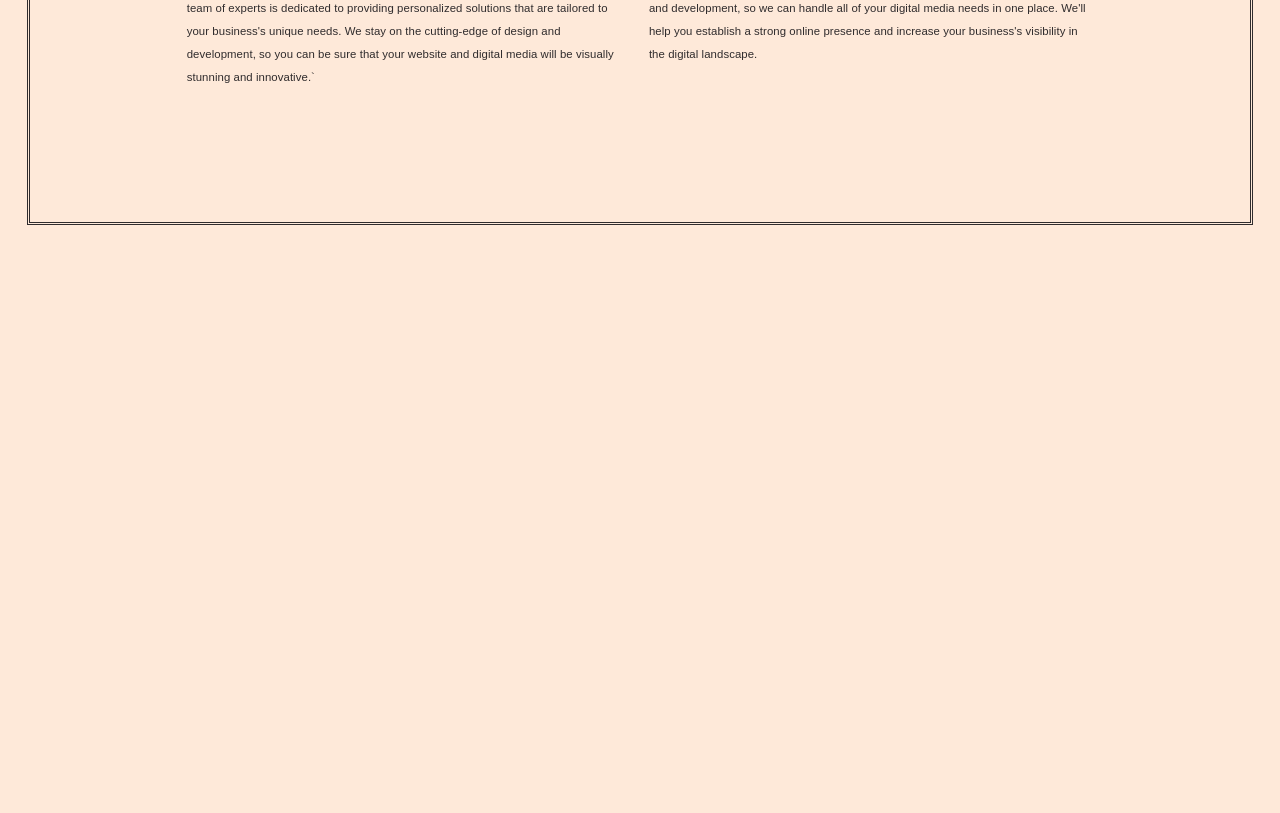
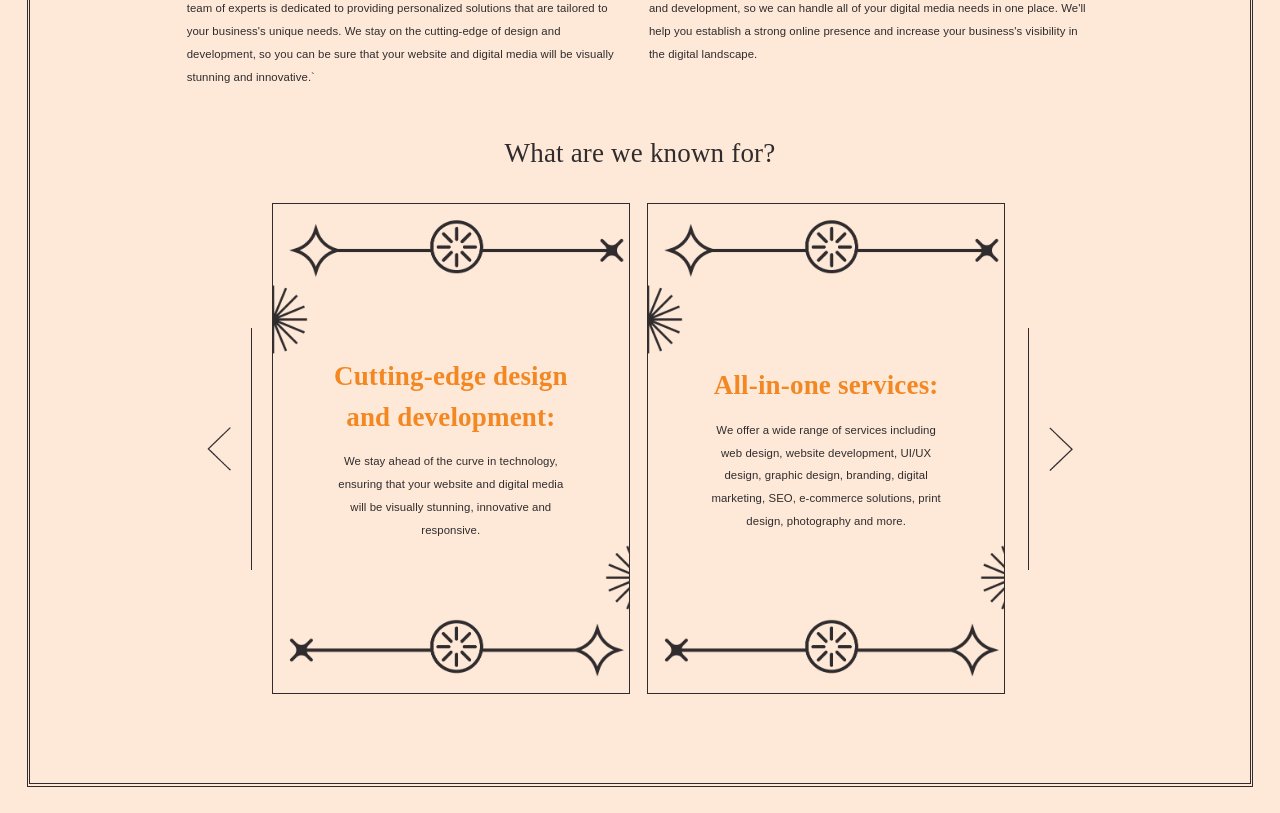
Before and after one commit to Akorodigitalmedia/akorodigitalmedia.github.io, a Next.js app in the folder akorodigitalmedia/: page / in a window 1280 px wide. Shown: the part 1700-2513 px from the top of the page. Before the commit the page ends 1952 px from the top, so only its background shows below. Built offline with nearby package versions, Linux system fonts and the light colour scheme.

Commit message:
completed about section

```diff
--- /dev/null
+++ b/akorodigitalmedia/src/components/AboutCardsCarousel/AboutCardsCarousel.module.css
@@ -0,0 +1,39 @@
+.container {
+  display: flex;
+  justify-content: center;
+  align-items: center;
+}
+.carouselContainer {
+  display: flex;
+  justify-content: flex-start;
+  align-items: flex-start;
+  flex-direction: row;
+  width: 57.5vw; /*820px*/
+  z-index: 0;
+  overflow: hidden;
+}
+.CardContainer {
+  display: flex;
+  transition: left 1s ease-in-out;
+}
+.Card {
+  margin-right: 1.389vw; /*20px*/
+}
+.btn {
+  height: 18.89vw; /*272px*/
+  width: 5vw; /*72px*/
+  background-color: #fee9d9;
+  display: flex;
+  justify-content: center;
+  align-items: center;
+  z-index: 5;
+}
+
+.PrevBtn {
+  border-right: 0.1389vw solid #302c2d; /*2px*/
+  margin-right: 20px;
+}
+.NextBtn {
+  border-left: 0.1389vw solid #302c2d; /*2px*/
+  margin-left: 20px;
+}
--- /dev/null
+++ b/akorodigitalmedia/src/components/AboutCardsCarousel/index.js
@@ -0,0 +1,125 @@
+import style from "./AboutCardsCarousel.module.css";
+import AboutCard from "../AboutCard";
+import { useState } from "react";
+import Image from "next/image";
+//arrows
+import LeftArrow from "../../../public/assets/left-arrow.png";
+import RightArrow from "../../../public/assets/right-arrow.png";
+
+export default function AboutCardsCarousel() {
+  const [position, setPosition] = useState(0);
+  const moveRight = () => {
+    if (position > -235.52) {
+      setPosition(position - 58.88);
+    } else {
+      setPosition(-235.52);
+    }
+  };
+
+  const moveLeft = () => {
+    if (position < 0) {
+      setPosition(position + 58.88);
+    } else {
+      setPosition(0);
+    }
+  };
+
+  return (
+    <div className={style.container}>
+      <div onClick={moveLeft} className={style.PrevBtn + " " + style.btn}>
+        <Image
+          alt=""
+          src={LeftArrow}
+          style={{ height: "3.472vw", width: "auto" }}
+        />
+      </div>
+      <div className={style.carouselContainer}>
+        <div
+          className={style.CardContainer}
+          style={{ position: "relative", left: position + "vw" }}
+        >
+          <div className={style.Card}>
+            <AboutCard
+              className={style.Card}
+              Title="Cutting-edge design and development:"
+              Content="We stay ahead of the curve in technology, ensuring that your website and digital media will be visually stunning, innovative and responsive."
+            />
+          </div>
+          <div className={style.Card}>
+            <AboutCard
+              className={style.Card}
+              Title="All-in-one services:"
+              Content="We offer a wide range of services including web design, website development, UI/UX design, graphic design, branding, digital marketing, SEO, e-commerce solutions, print design, photography and more."
+            />
+          </div>
+          <div className={style.Card}>
+            <AboutCard
+              className={style.Card}
+              Title="Increased online presence:"
+              Content="We help you establish a strong online presence, increase your business's visibility and drive more traffic to your website."
+            />
+          </div>
+          <div className={style.Card}>
+            <AboutCard
+              className={style.Card}
+              Title="Expert team:"
+              Content="Our team of experts has a deep understanding of the latest design trends, user experience, and development technologies, ensuring that your digital media will be of the highest quality."
+            />
+          </div>
+          <div className={style.Card}>
+            {" "}
+            <AboutCard
+              className={style.Card}
+              Title="Ongoing support:"
+              Content="We provide ongoing support and maintenance to ensure that your website and digital media are always running smoothly."
+            />
+          </div>
+          <div className={style.Card}>
+            {" "}
+            <AboutCard
+              className={style.Card}
+              Title="Competitive pricing:"
+              Content="Our prices are affordable and we offer a variety of pricing options to suit small businesses."
+            />
+          </div>
+          <div className={style.Card}>
+            <AboutCard
+              className={style.Card}
+              Title="Increased ROI:"
+              Content="Our digital marketing services such as SEO, social media marketing and email marketing will help you increase your return on investment."
+            />
+          </div>
+
+          <div className={style.Card}>
+            <AboutCard
+              className={style.Card}
+              Title="Optimized website"
+              Content="Our website optimization service ensures that your website is faster, secure and mobile-friendly, resulting in increased engagement and conversion rates."
+            />
+          </div>
+          <div className={style.Card}>
+            <AboutCard
+              className={style.Card}
+              Title="Customer satisfaction:"
+              Content="At Akoro Digital Media, we don't just meet your expectations, we exceed them. Our goal is to maintain a high customer satisfaction rate and we are committed to your success."
+            />
+          </div>
+          <div className={style.Card}>
+            <AboutCard
+              className={style.Card}
+              Title="Tailored solutions:"
+              Content="Our team takes the time to understand your unique needs and creates personalized digital media services to help you achieve your goals."
+            />
+          </div>
+        </div>
+      </div>
+      <div onClick={moveRight} className={style.NextBtn + " " + style.btn}>
+        <Image
+          alt=""
+          src={RightArrow}
+          style={{ height: "3.472vw", width: "auto" }}
+        />
+      </div>
+    </div>
+  );
+}
--- a/akorodigitalmedia/src/components/ServicesCardCarousel/ServicesCardCarousel.module.css
+++ b/akorodigitalmedia/src/components/ServicesCardCarousel/ServicesCardCarousel.module.css
@@ -12,7 +12,7 @@
   align-items: center;
   position: relative;
   left: 0;
-  transition: left 0.3s;
+  transition: left 0.5s;
 }
 .Card {
   margin-right: 2.778vw; /*40px*/
@@ -23,7 +23,6 @@
   justify-content: center;
   width: 100%;
   margin-bottom: 3.472vw; /*50px*/
-
 }
 .btn {
   height: 18.89vw; /*272px*/
--- a/akorodigitalmedia/src/components/ServicesCardCarousel/index.js
+++ b/akorodigitalmedia/src/components/ServicesCardCarousel/index.js
@@ -19,7 +19,7 @@ export default function CardCarousel() {
   const [position, setPosition] = useState(50);
   const moveRight = () => {
     if (position > 2) {
-      setPosition(position - 5);
+      setPosition(position - 10);
     } else if (position < 98) {
       setPosition(5);
     }
@@ -27,7 +27,7 @@ export default function CardCarousel() {
 
   const moveLeft = () => {
     if (position < 80) {
-      setPosition(position + 5);
+      setPosition(position + 10);
     } else if (position > 2) {
       setPosition(60);
     }
--- a/akorodigitalmedia/src/sections/AboutUsSectionThree/AboutSectionThree.module.css
+++ b/akorodigitalmedia/src/sections/AboutUsSectionThree/AboutSectionThree.module.css
@@ -1,6 +1,6 @@
 .container {
   border: 0.1389vw solid #302c2d; /*2px*/
-  padding: 6.94vw ; /*100px*/
+  padding: 6.94vw; /*100px*/
   display: flex;
   justify-content: center;
   align-items: center;
@@ -14,18 +14,22 @@
 .subtitle {
   margin-bottom: 2.43056vw; /*35px*/
   text-align: center;
+  font-weight: 600;
 }
-.textContainer{
+.textContainer {
   display: flex;
   justify-content: center;
   align-items: flex-start;
   flex-direction: row;
-    margin-bottom:3.472vw ;/*50px*/
+  margin-bottom: 3.472vw; /*50px*/
 }
-.textContainer p:nth-child(1){
-  margin-right: 1.389vw;/*20px*/
+.textContainer p:nth-child(1) {
+  margin-right: 1.389vw; /*20px*/
 }
-.textContainer p{
-  width:34.72vw;/*580px*/
+.textContainer p {
+  width: 34.72vw; /*580px*/
   box-sizing: border-box;
 }
+.title2 {
+  margin-bottom: 30px;
+}
--- a/akorodigitalmedia/src/sections/AboutUsSectionThree/index.js
+++ b/akorodigitalmedia/src/sections/AboutUsSectionThree/index.js
@@ -1,5 +1,5 @@
 import style from "./AboutSectionThree.module.css";
-import AboutCard from "@/components/AboutCard";
+import AboutCardsCarousel from "@/components/AboutCardsCarousel";
 export default function AboutSectionThree() {
   return (
     <div className={style.container}>
@@ -24,6 +24,8 @@ export default function AboutSectionThree() {
           landscape.
         </p>
       </div>
+      <h4 className={style.title2}>What are we known for?</h4>
+      <AboutCardsCarousel />
     </div>
   );
 }
--- a/akorodigitalmedia/src/sections/ServicesSectionTwo/ServicesSectionTwo.module.css
+++ b/akorodigitalmedia/src/sections/ServicesSectionTwo/ServicesSectionTwo.module.css
@@ -13,6 +13,7 @@
 
 .subtitle {
   margin-bottom: 2.43056vw; /*35px*/
+  font-weight: 600;
 }
 .CardsCarousel {
   margin-bottom: 3.472vw; /*50px*/
```
Also changed, not shown: 1 other file (tests, documents, lock files or other folders).
